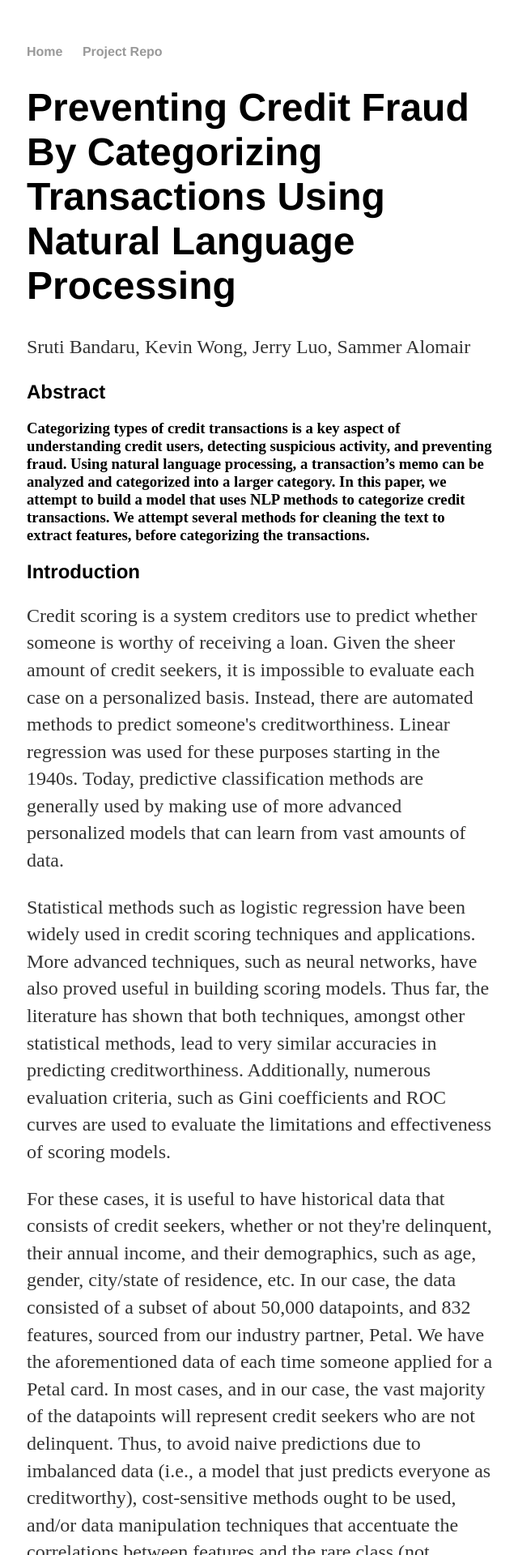
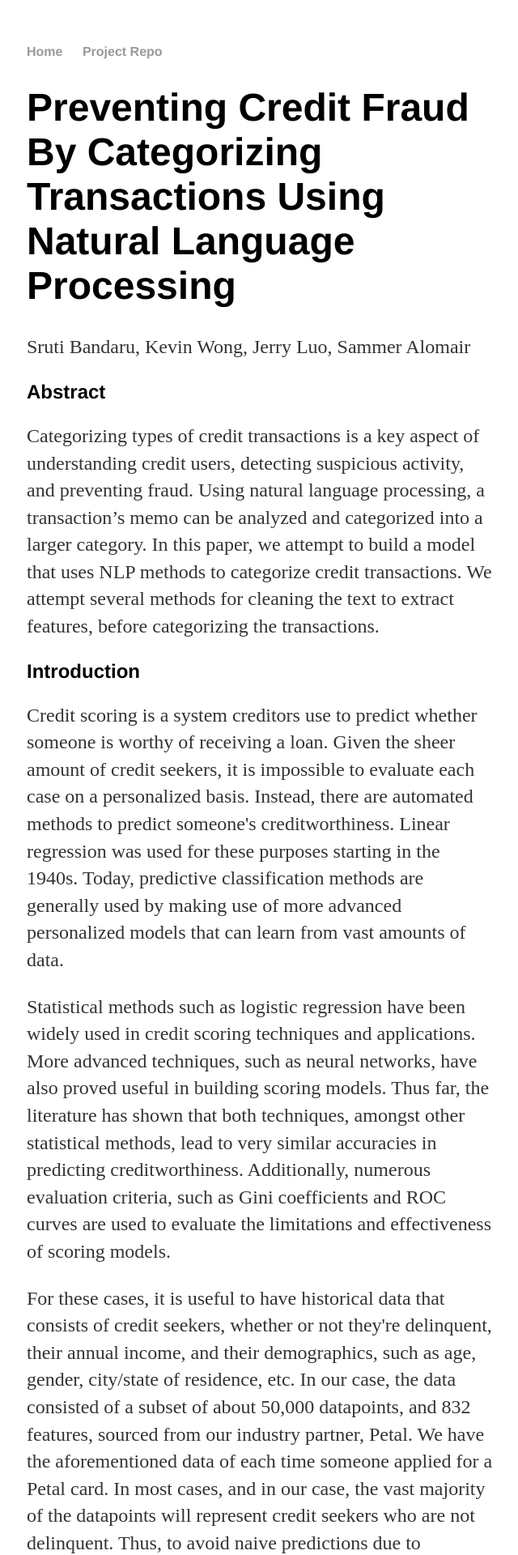
Before and after one commit to kkw002/kkw002.github.io, a Jekyll site: the page built from index.html, in a window 1280 px wide. Shown: the top 1920 px of the page at 81% size, without its empty margins (319-959 px from the left). Built offline with Jekyll 4.4.1, drawn with Linux system fonts in a browser that asks for light colours.

```diff
--- a/_layouts/default.html
+++ b/_layouts/default.html
@@ -17,11 +17,11 @@
 		</div>
 		<div class="abstract">
 			<h2>Abstract</h2>
-			<h3>Categorizing types of credit transactions is a key aspect of understanding credit users,
+			<p>Categorizing types of credit transactions is a key aspect of understanding credit users,
 				detecting suspicious activity, and preventing fraud. Using natural language processing,
 				a transaction’s memo can be analyzed and categorized into a larger category.
 				In this paper, we attempt to build a model that uses NLP methods to categorize credit transactions.
-				We attempt several methods for cleaning the text to extract features, before categorizing the transactions.</h3>
+				We attempt several methods for cleaning the text to extract features, before categorizing the transactions.</p>
 		</div>
 		<div class="introduction">
 			<h2>Introduction</h2>
```
